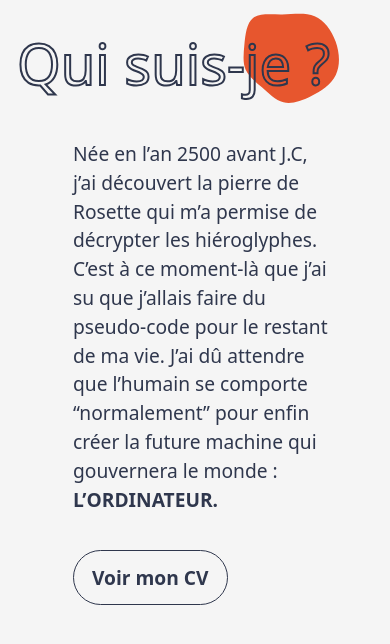
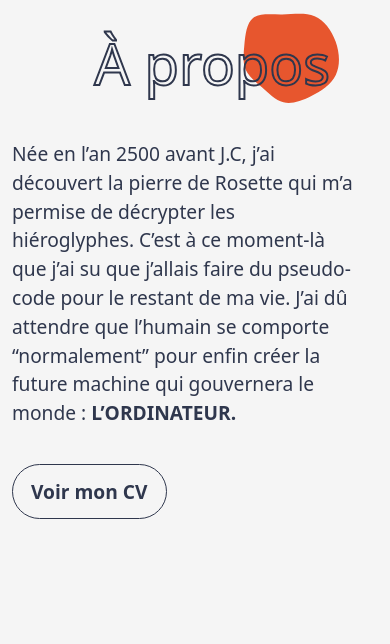
Before and after one commit to fatimaKiki/portfolio, a PHP site: template view/page/qui.php in a window 390 px wide. Shown: the top 644 px of the page. Run offline with PHP 8.4, Linux system fonts and the light colour scheme; the template is opened without the code that fills it, so the values that code supplies are empty; some libraries are stand-ins or nearby versions.

Commit message:
target _blank, width p qui

```diff
--- a/public/css/style.css
+++ b/public/css/style.css
@@ -142,7 +142,7 @@ canvas {
     width: 100%;
     animation: text 10s 1;
     opacity: 1;
-    font-size: 2.8rem;
+    font-size: 5rem;
 }
 
 @keyframes text {
@@ -228,7 +228,7 @@ li.nav-item .active {
 .text_qui2 p {
     margin-top: 90px;
     font-size: 1.2rem;
-    width: 75%;
+    width: 100%;
     margin-bottom: 50px;
     color: #2F374D;
 }
@@ -505,6 +505,14 @@ input::placeholder {
         width: 100vmax;
         bottom: -475px;
         right: 50px;
+    }
+
+    .text_qui2 p {
+        margin-top: 90px;
+        font-size: 1.2rem;
+        width: 100%;
+        margin-bottom: 50px;
+        color: #2F374D;
     }
 }
 
--- a/view/page/accueil.php
+++ b/view/page/accueil.php
@@ -15,7 +15,7 @@
                 </div>
                 <div class="text_header text-center">
                     <p class="text1 layer" data-speed="-5 ">Fatima El Harraoui</p>
-                    <p class="text2 layer" data-speed="-2">Frontend developer junior</p>
+                    <p class="text2 layer" data-speed="-2">Junior Frontend Developer </p>
                 </div>
                 <div class=" btn_accueil text-center">
                     <a href="public/images/CV.pdf" class="bouton_accueil">Voir mon CV</a>
--- a/view/page/contact.php
+++ b/view/page/contact.php
@@ -26,7 +26,7 @@ if (isset($_POST['form_nom'], $_POST['form_prenom'])) {
 <div class="container-fluid qui blue ">
     <div class="row justify-content-center">
         <div class="offset-2 col text_qui">
-            <h1>Contacter</h1>
+            <h1>Contact</h1>
             <img class="blob_title" src="public/images/blob_title.svg" alt="">
         </div>
         <div class="plante2" id="animation_container">
--- a/view/page/qui.php
+++ b/view/page/qui.php
@@ -8,13 +8,13 @@
             </div>
         </div>
 
-        <div class="offset-2 col-lg-8 text_qui">
-            <h1>Qui suis-je ?</h1>
+        <div class="offset-2 col-lg-8  text_qui">
+            <h1>À propos</h1>
             <img class="blob_title" src="public/images/blob_title.svg" alt="">
         </div>
         <div class="row">
-            <div class="offset-2 col-lg-8 text_qui2">
-                <p class="">Née en l’an 2500 avant J.C, j’ai découvert la pierre de Rosette qui m’a permise de décrypter les hiéroglyphes. C’est à ce moment-là que j’ai su que j’allais faire du pseudo-code pour le restant de ma vie. J’ai dû attendre que l’humain se comporte “normalement” pour enfin créer la future machine qui gouvernera le monde : <b> L’ORDINATEUR.</b></p>
+            <div class="mx-auto col-sm-8 offset-md-2 offset-lg-2 col-lg-7  text_qui2">
+                <p>Née en l’an 2500 avant J.C, j’ai découvert la pierre de Rosette qui m’a permise de décrypter les hiéroglyphes. C’est à ce moment-là que j’ai su que j’allais faire du pseudo-code pour le restant de ma vie. J’ai dû attendre que l’humain se comporte “normalement” pour enfin créer la future machine qui gouvernera le monde : <b> L’ORDINATEUR.</b></p>
                 <a href="public/images/CV.pdf" class="bouton_qui">Voir mon CV</a>
             </div>
         </div>
```
Also changed, not shown: view/page/portfolio.php (+9 -7 lines).
